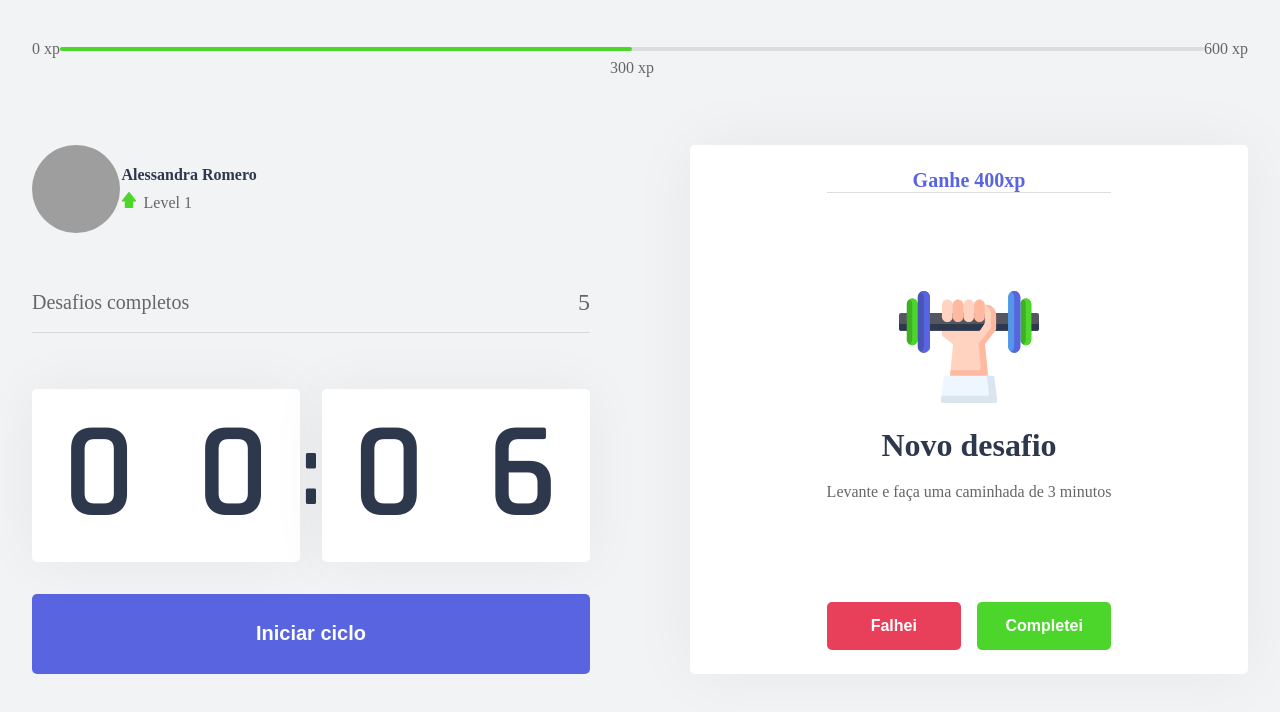
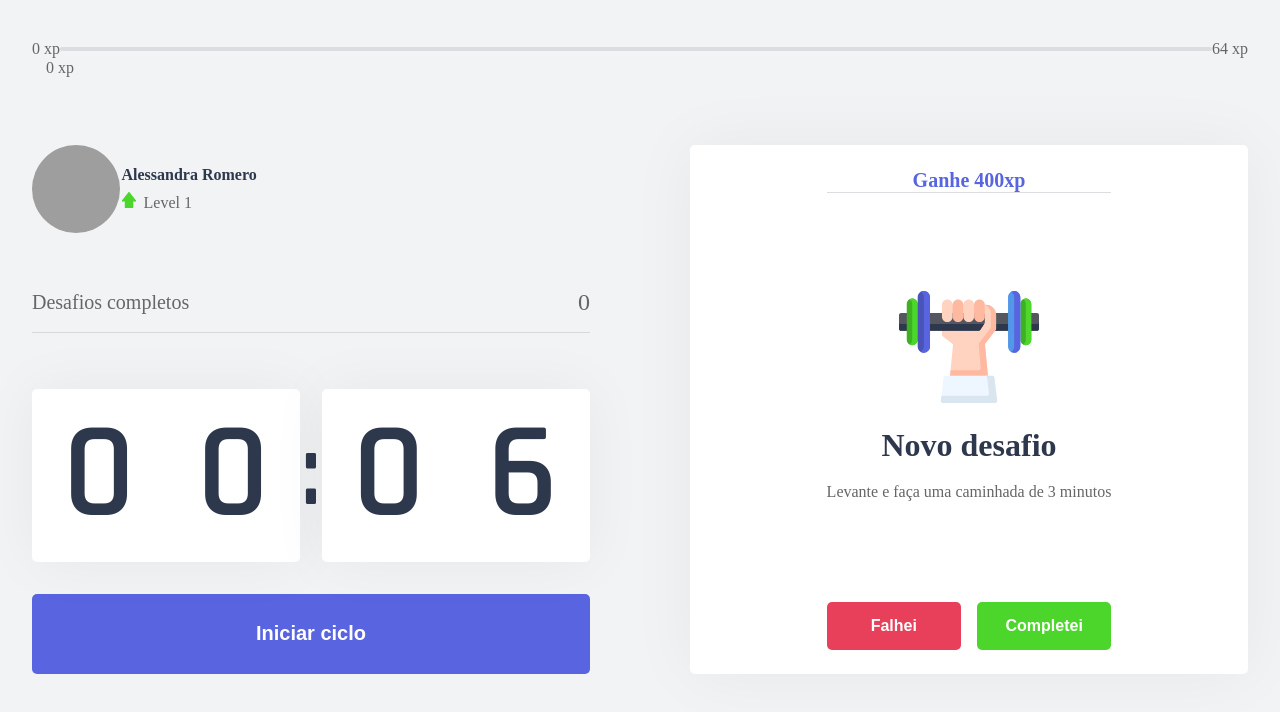
Before and after one commit to AlessandraRomero/Moveit, a Next.js app: page / in a window 1280 px wide. Shown: the top 712 px of the page. Built offline with nearby package versions, Linux system fonts and the light colour scheme; grey boxes are pictures that could not be loaded.

Commit message:
Substituição de valores

```diff
--- a/src/compontents/CompletedChallenges.tsx
+++ b/src/compontents/CompletedChallenges.tsx
@@ -1,10 +1,15 @@
- import styles from '../styles/components/CompletedChallenges.module.css'
+ import { useContext } from 'react';
+import { ChallengesContext } from '../contexts/ChallengesContext';
+import styles from '../styles/components/CompletedChallenges.module.css'
 
 export function CompletedChallenges(){
+
+    const { challengesCompleted } = useContext(ChallengesContext)
+
     return(
         <div className={styles.completedChallengesContainer}>
             <span>Desafios completos</span>
-            <span>5</span>
+            <span>{challengesCompleted}</span>
         </div>
 
 
--- a/src/compontents/ExperienceBar.tsx
+++ b/src/compontents/ExperienceBar.tsx
@@ -1,16 +1,21 @@
+import { useContext } from 'react';
+import { ChallengesContext } from '../contexts/ChallengesContext';
 import styles from '../styles/components/ExperienceBar.module.css'
 
 export function ExperienceBar() {
+    const { currentExperience, experienceToNextLevel} = useContext(ChallengesContext)
+
+    const percentToNextLevel = Math.round(currentExperience * 100) / experienceToNextLevel
     return (
         <header className={styles.experienceBar}>
             <span>0 xp</span>
             <div>
-                <div style={{ width: '50%' }} />
-                <span className={styles.currentExperience} style={{ left: '50%' }}>
-                    300 xp
+                <div style={{ width: `${percentToNextLevel}%` }} />
+                <span className={styles.currentExperience} style={{ left: `${percentToNextLevel}%` }}>
+                    {currentExperience} xp
             </span>
             </div>
-            <span>600 xp</span>
+            <span>{experienceToNextLevel} xp</span>
         </header>
     );
 }
```
